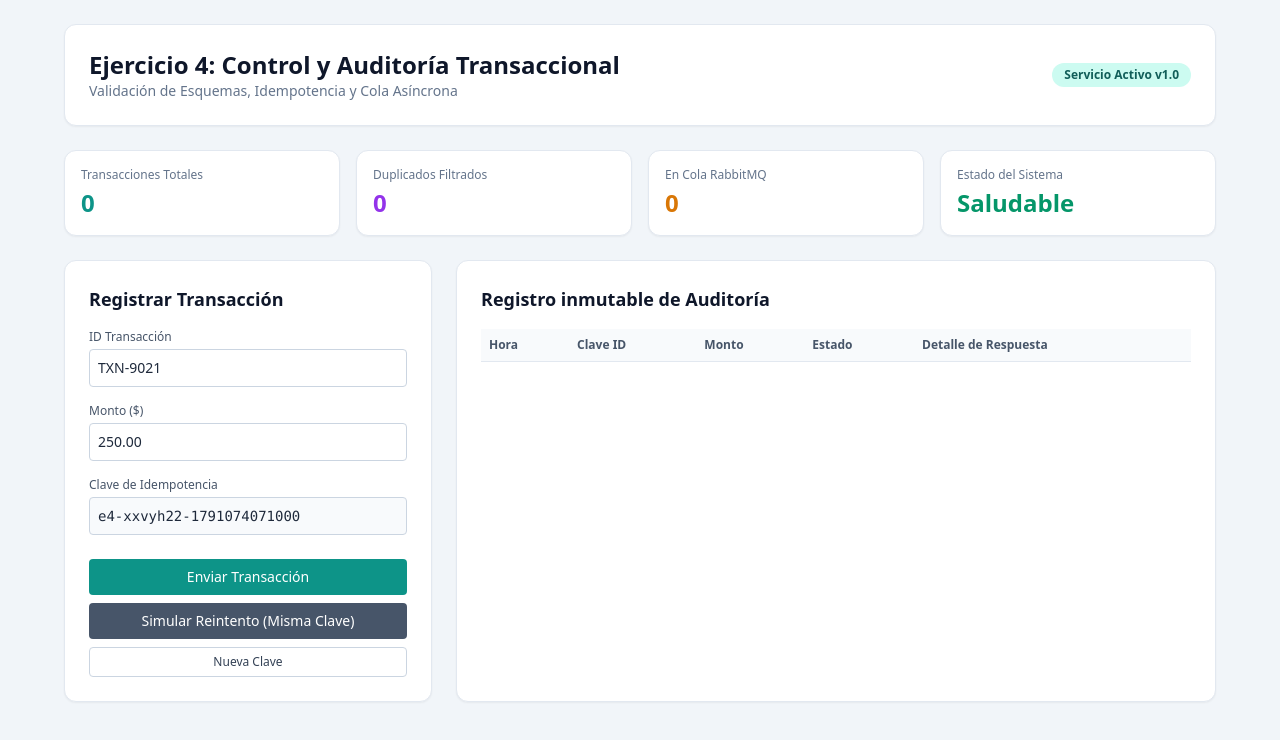
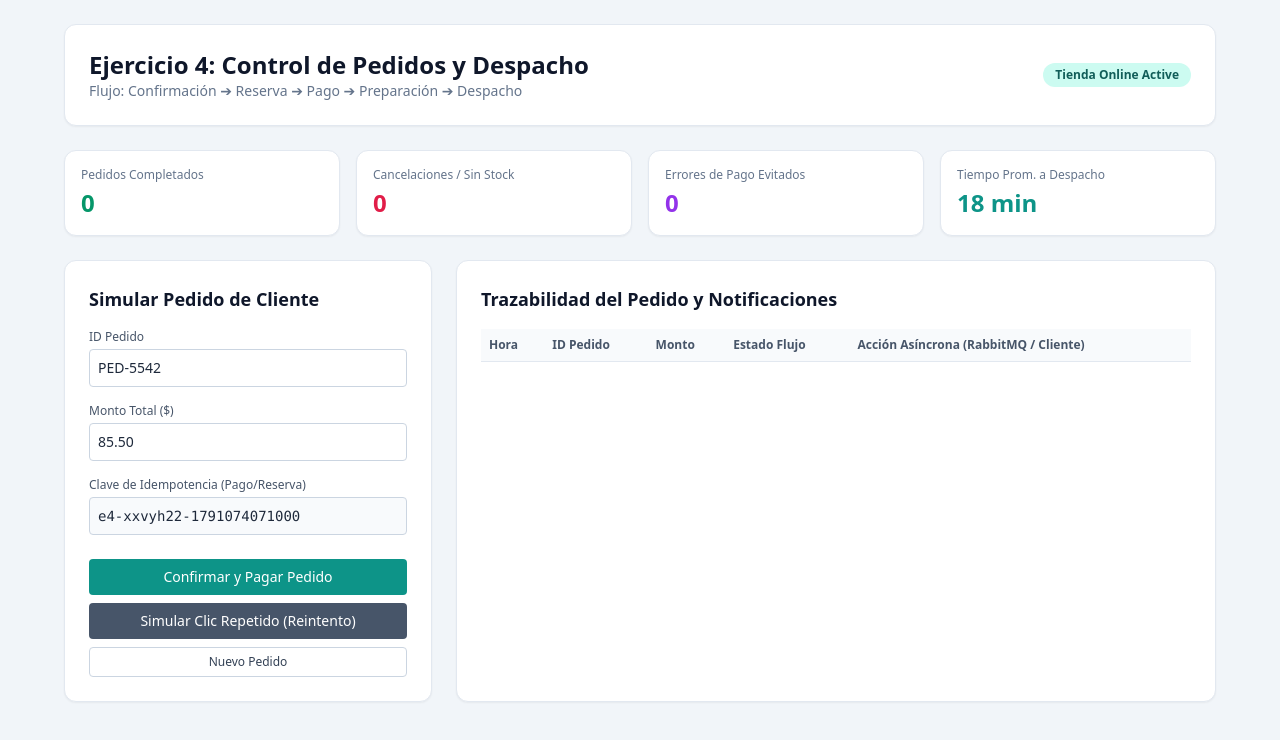
Before and after one commit to novoarenata3/Pedidos-Tienda, a plain HTML site: page index.html in a window 1280 px wide. Drawn offline with nearby package versions, Linux system fonts and the light colour scheme.

Commit message:
Update index.html

```diff
--- a/index.html
+++ b/index.html
@@ -3,7 +3,7 @@
 <head>
   <meta charset="UTF-8">
   <meta name="viewport" content="width=device-width, initial-scale=1.0">
-  <title>Ejercicio 4 - Panel de Eventos</title>
+  <title>Ejercicio 4 - Gestión de Pedidos Tienda en Línea</title>
   <script src="https://cdn.tailwindcss.com"></script>
 </head>
 <body class="bg-slate-100 min-h-screen text-slate-800 p-6">
@@ -11,70 +11,70 @@
 
     <header class="bg-white p-6 rounded-xl shadow-sm border border-slate-200 flex justify-between items-center">
       <div>
-        <h1 class="text-2xl font-bold text-slate-900">Ejercicio 4: Control y Auditoría Transaccional</h1>
-        <p class="text-slate-500 text-sm">Validación de Esquemas, Idempotencia y Cola Asíncrona</p>
+        <h1 class="text-2xl font-bold text-slate-900">Ejercicio 4: Control de Pedidos y Despacho</h1>
+        <p class="text-slate-500 text-sm">Flujo: Confirmación ➔ Reserva ➔ Pago ➔ Preparación ➔ Despacho</p>
       </div>
-      <span class="bg-teal-100 text-teal-800 text-xs font-semibold px-3 py-1 rounded-full">Servicio Activo v1.0</span>
+      <span class="bg-teal-100 text-teal-800 text-xs font-semibold px-3 py-1 rounded-full">Tienda Online Active</span>
     </header>
 
-    <!-- Indicadores del Sistema -->
+    <!-- Métricas del Sistema -->
     <div class="grid grid-cols-1 md:grid-cols-4 gap-4">
       <div class="bg-white p-4 rounded-xl shadow-sm border border-slate-200">
-        <p class="text-xs text-slate-500 font-medium">Transacciones Totales</p>
-        <p class="text-2xl font-bold text-teal-600 mt-1" id="m-totales">0</p>
+        <p class="text-xs text-slate-500 font-medium">Pedidos Completados</p>
+        <p class="text-2xl font-bold text-emerald-600 mt-1" id="m-completados">0</p>
       </div>
       <div class="bg-white p-4 rounded-xl shadow-sm border border-slate-200">
-        <p class="text-xs text-slate-500 font-medium">Duplicados Filtrados</p>
-        <p class="text-2xl font-bold text-purple-600 mt-1" id="m-duplicados">0</p>
+        <p class="text-xs text-slate-500 font-medium">Cancelaciones / Sin Stock</p>
+        <p class="text-2xl font-bold text-rose-600 mt-1" id="m-cancelados">0</p>
       </div>
       <div class="bg-white p-4 rounded-xl shadow-sm border border-slate-200">
-        <p class="text-xs text-slate-500 font-medium">En Cola RabbitMQ</p>
-        <p class="text-2xl font-bold text-amber-600 mt-1" id="m-cola">0</p>
+        <p class="text-xs text-slate-500 font-medium">Errores de Pago Evitados</p>
+        <p class="text-2xl font-bold text-purple-600 mt-1" id="m-errores-pago">0</p>
       </div>
       <div class="bg-white p-4 rounded-xl shadow-sm border border-slate-200">
-        <p class="text-xs text-slate-500 font-medium">Estado del Sistema</p>
-        <p class="text-2xl font-bold text-emerald-600 mt-1">Saludable</p>
+        <p class="text-xs text-slate-500 font-medium">Tiempo Prom. a Despacho</p>
+        <p class="text-2xl font-bold text-teal-600 mt-1">18 min</p>
       </div>
     </div>
 
     <!-- Interfaz Principal -->
     <div class="grid grid-cols-1 lg:grid-cols-3 gap-6">
 
-      <!-- Formulario -->
+      <!-- Formulario de Simulación -->
       <div class="bg-white p-6 rounded-xl shadow-sm border border-slate-200 space-y-4">
-        <h2 class="text-lg font-bold text-slate-900">Registrar Transacción</h2>
+        <h2 class="text-lg font-bold text-slate-900">Simular Pedido de Cliente</h2>
         <div>
-          <label class="block text-xs font-medium text-slate-600 mb-1">ID Transacción</label>
-          <input type="text" id="tx-id" value="TXN-9021" class="w-full border border-slate-300 rounded p-2 text-sm">
+          <label class="block text-xs font-medium text-slate-600 mb-1">ID Pedido</label>
+          <input type="text" id="pedido-id" value="PED-5542" class="w-full border border-slate-300 rounded p-2 text-sm">
         </div>
         <div>
-          <label class="block text-xs font-medium text-slate-600 mb-1">Monto ($)</label>
-          <input type="number" id="monto" value="250.00" class="w-full border border-slate-300 rounded p-2 text-sm">
+          <label class="block text-xs font-medium text-slate-600 mb-1">Monto Total ($)</label>
+          <input type="number" id="monto" value="85.50" class="w-full border border-slate-300 rounded p-2 text-sm">
         </div>
         <div>
-          <label class="block text-xs font-medium text-slate-600 mb-1">Clave de Idempotencia</label>
+          <label class="block text-xs font-medium text-slate-600 mb-1">Clave de Idempotencia (Pago/Reserva)</label>
           <input type="text" id="idempotency-key" class="w-full border border-slate-300 rounded p-2 text-sm bg-slate-50 font-mono" readonly>
         </div>
 
         <div class="pt-2 space-y-2">
-          <button onclick="procesarTransaccion(false)" class="w-full bg-teal-600 hover:bg-teal-700 text-white font-medium py-2 rounded text-sm transition">Enviar Transacción</button>
-          <button onclick="procesarTransaccion(true)" class="w-full bg-slate-600 hover:bg-slate-700 text-white font-medium py-2 rounded text-sm transition">Simular Reintento (Misma Clave)</button>
-          <button onclick="generarNuevaClave()" class="w-full border border-slate-300 hover:bg-slate-50 text-slate-700 py-1.5 rounded text-xs transition">Nueva Clave</button>
+          <button onclick="procesarPedido(false)" class="w-full bg-teal-600 hover:bg-teal-700 text-white font-medium py-2 rounded text-sm transition">Confirmar y Pagar Pedido</button>
+          <button onclick="procesarPedido(true)" class="w-full bg-slate-600 hover:bg-slate-700 text-white font-medium py-2 rounded text-sm transition">Simular Clic Repetido (Reintento)</button>
+          <button onclick="generarNuevaClave()" class="w-full border border-slate-300 hover:bg-slate-50 text-slate-700 py-1.5 rounded text-xs transition">Nuevo Pedido</button>
         </div>
       </div>
 
-      <!-- Auditoría -->
+      <!-- Registro de Auditoría de Pedidos -->
       <div class="lg:col-span-2 bg-white p-6 rounded-xl shadow-sm border border-slate-200 space-y-4">
-        <h2 class="text-lg font-bold text-slate-900">Registro inmutable de Auditoría</h2>
+        <h2 class="text-lg font-bold text-slate-900">Trazabilidad del Pedido y Notificaciones</h2>
         <div class="overflow-x-auto">
           <table class="w-full text-left text-sm">
             <thead class="bg-slate-50 border-b border-slate-200 text-slate-600 font-semibold text-xs">
               <tr>
                 <th class="p-2">Hora</th>
-                <th class="p-2">Clave ID</th>
+                <th class="p-2">ID Pedido</th>
                 <th class="p-2">Monto</th>
-                <th class="p-2">Estado</th>
-                <th class="p-2">Detalle de Respuesta</th>
+                <th class="p-2">Estado Flujo</th>
+                <th class="p-2">Acción Asíncrona (RabbitMQ / Cliente)</th>
               </tr>
             </thead>
             <tbody id="tabla-auditoria" class="divide-y divide-slate-100 font-mono text-xs">
```
